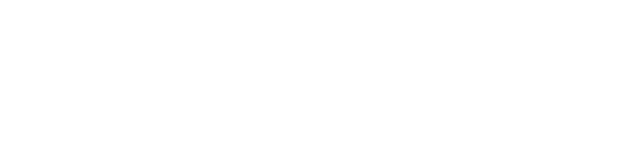
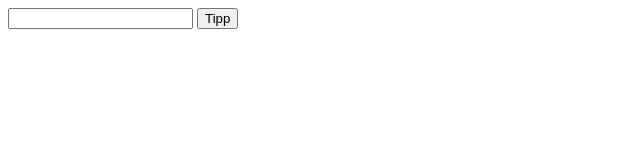
Before and after one commit to tothmatyas/szamkitalalo, a plain HTML site: page index.html in a window 1280 px wide. Shown: the whole page, without its empty margins (0-640 px from the left). Drawn offline with Linux system fonts and the light colour scheme.

Commit message:
generate rnd number

```diff
--- a/index.html
+++ b/index.html
@@ -6,7 +6,8 @@
     <title>Document</title>
 </head>
 <body>
-
+    <input type="number" id="guess">
+    <button>Tipp</button>
     <script src="script.js"></script>
 </body>
 </html>
--- a/script.js
+++ b/script.js
@@ -1 +1,3 @@
 // Játék kódja
+
+const solution = Math.floor(Math.random()*100) + 1
```
